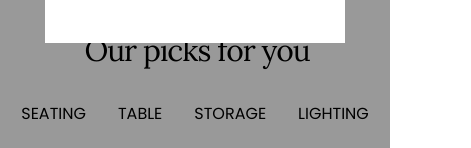
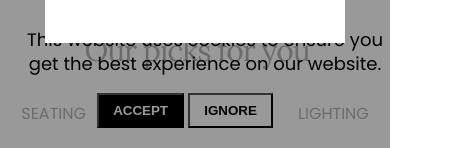
Before and after one commit to NguyenChi11/orangy-NVC-week4, a website with bundled scripts: page index.html in a window 390 px wide. Shown: the part 696-844 px from the top of the page, 471 px wide, since content can reach past the window. Built offline with nearby package versions, Linux system fonts and the light colour scheme; files whose address does not match are found by name.

Commit message:
orangy-cookie-bar : create cookie bar, responsive cookie bar mobile, ipad

```diff
--- a/index.html
+++ b/index.html
@@ -59,6 +59,22 @@
           <div class="icon-popup-fecth">
             <i class="fa-regular fa-circle-xmark"></i>
           </div>
+        </div>
+      </div>
+    </div>
+
+    <!-- popup cookie -bar-->
+    <div class="popup-cookie-bar">
+      <div class="cookie-bar-wrapper">
+        <div class="cookie-left">
+          <p>
+            This website uses cookies to ensure you get the best experience on
+            our website.
+          </p>
+        </div>
+        <div class="cookie-right">
+          <button class="btn-accept">ACCEPT</button>
+          <button class="btn-ignore">IGNORE</button>
         </div>
       </div>
     </div>
--- a/javascript/cookie.js
+++ b/javascript/cookie.js
@@ -1,6 +1,9 @@
 const popup = document.getElementById("popup");
 const icon = document.querySelector(".icon-popup");
 const popupWrapper = document.querySelector(".popup-wrapper");
+const cookieBar = document.querySelector(".popup-cookie-bar");
+const btnAccept = document.querySelector(".btn-accept");
+const btnIgnore = document.querySelector(".btn-ignore");
 
 // thiết lập cookie
 function setCookie(name, value, times) {
@@ -46,3 +49,23 @@ document.addEventListener("touchstart", () => {
     }, 0);
   }
 });
+
+// cookie bar
+
+document.addEventListener("DOMContentLoaded", () => {
+  // Chỉ hiển thị popup nếu cookie "popupDismissed" chưa được thiết lập
+  if (!getCookie("cookieBarDismissed")) {
+    setTimeout(() => {
+      cookieBar.classList.add("active");
+    }, 3000);
+  }
+  btnAccept.addEventListener("click", () => {
+    setCookie("cookieBarDismissed", "true", 24 * 6 * 30);
+    cookieBar.classList.remove("active");
+  });
+
+  btnIgnore.addEventListener("click", () => {
+    setCookie("cookieBarDismissed", "true", 0.1);
+    cookieBar.classList.remove("active");
+  });
+});
--- a/scss/base/_variables.scss
+++ b/scss/base/_variables.scss
@@ -7,4 +7,5 @@ $color-gray: #6e331a;
 $color-form: #f6f3ee;
 $color-contact: #f6f2ee;
 $background: rgba(0, 0, 0, 0.4);
+$background-bar: rgba(255, 255, 255, 0.7);
 $space-between: space-between;
--- /dev/null
+++ b/scss/components/_popupCookieBar.scss
@@ -0,0 +1,160 @@
+@import "../base/mixins";
+@import "../base/variables";
+
+.popup-cookie-bar {
+  background: $background-bar;
+  position: fixed;
+  width: 100%;
+  visibility: hidden;
+  opacity: 0; //0
+  transition: opacity 0.3s, visibility 0.3s;
+  z-index: 500;
+  bottom: 0;
+  .cookie-bar-wrapper {
+    @include center-flex;
+    justify-content: space-between;
+    height: 76px;
+    .cookie-left {
+      margin-left: 20px;
+      p {
+        font-family: Poppins;
+        font-size: 20px;
+        font-weight: 400;
+        line-height: 56px;
+        text-align: center;
+      }
+    }
+    .cookie-right {
+      margin-right: 20px;
+      button {
+        padding: 10px 20px;
+        font-weight: 800;
+        cursor: pointer;
+      }
+      .btn-accept {
+        color: $color-white;
+        background: $color-black;
+      }
+      .btn-ignore {
+        color: $color-black;
+        background: $color-white;
+      }
+    }
+  }
+}
+
+.popup-cookie-bar.active {
+  visibility: visible;
+  opacity: 1;
+}
+
+@media (max-width: 1500px) {
+  .popup-cookie-bar {
+    .cookie-bar-wrapper {
+      height: 70px;
+      .cookie-left {
+        p {
+          font-size: 16px;
+          font-weight: 400;
+        }
+      }
+      .cookie-right {
+        button {
+          padding: 10px 20px;
+          font-weight: 800;
+          cursor: pointer;
+        }
+      }
+    }
+  }
+}
+
+@media (max-width: 1100px) {
+  .popup-cookie-bar {
+    .cookie-bar-wrapper {
+      height: 70px;
+      .cookie-left {
+        p {
+          font-size: 16px;
+          font-weight: 400;
+        }
+      }
+      .cookie-right {
+        button {
+          padding: 8px 14px;
+          font-weight: 800;
+          cursor: pointer;
+        }
+      }
+    }
+  }
+}
+
+@media (max-width: 900px) {
+  .popup-cookie-bar {
+    .cookie-bar-wrapper {
+      height: 64px;
+      .cookie-left {
+        p {
+          font-size: 12px;
+          font-weight: 400;
+        }
+      }
+      .cookie-right {
+        button {
+          padding: 6px 12px;
+          font-weight: 800;
+        }
+      }
+    }
+  }
+}
+
+@media (max-width: 768px) {
+  .popup-cookie-bar {
+    .cookie-bar-wrapper {
+      flex-direction: column;
+      height: 140px;
+      .cookie-left {
+        p {
+          margin-top: 20px;
+          font-size: 18px;
+          font-weight: 400;
+          line-height: 24px;
+        }
+      }
+      .cookie-right {
+        button {
+          padding: 8px 14px;
+          font-weight: 800;
+          margin-bottom: 20px;
+        }
+      }
+    }
+  }
+}
+
+@media (max-width: 390px) {
+  .popup-cookie-bar {
+    .cookie-bar-wrapper {
+      flex-direction: column;
+      height: 140px;
+      width: 100%;
+      .cookie-left {
+        p {
+          margin-top: 20px;
+          font-size: 18px;
+          font-weight: 400;
+          line-height: 24px;
+        }
+      }
+      .cookie-right {
+        button {
+          padding: 8px 14px;
+          font-weight: 800;
+          margin-bottom: 20px;
+        }
+      }
+    }
+  }
+}
--- a/scss/components/_singleBanner.scss
+++ b/scss/components/_singleBanner.scss
@@ -185,7 +185,7 @@
         font-size: 45px;
         font-weight: 300;
         line-height: 64px;
-        margin: 150px 200px 10px;
+        margin: 150px 118px 10px;
       }
       p {
         font-size: 16px;
--- a/scss/style.scss
+++ b/scss/style.scss
@@ -12,6 +12,7 @@
 @import "./components/contact";
 @import "./components/footer";
 @import "./components/popup";
+@import "./components/popupCookieBar";
 * {
   padding: 0;
   margin: 0;
```
Also changed, not shown: asset/css/style.css, 1 other file.
